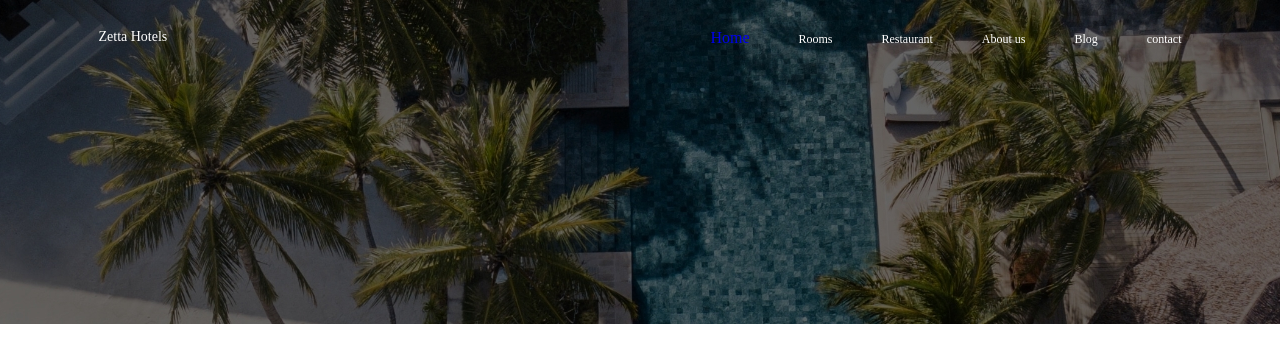
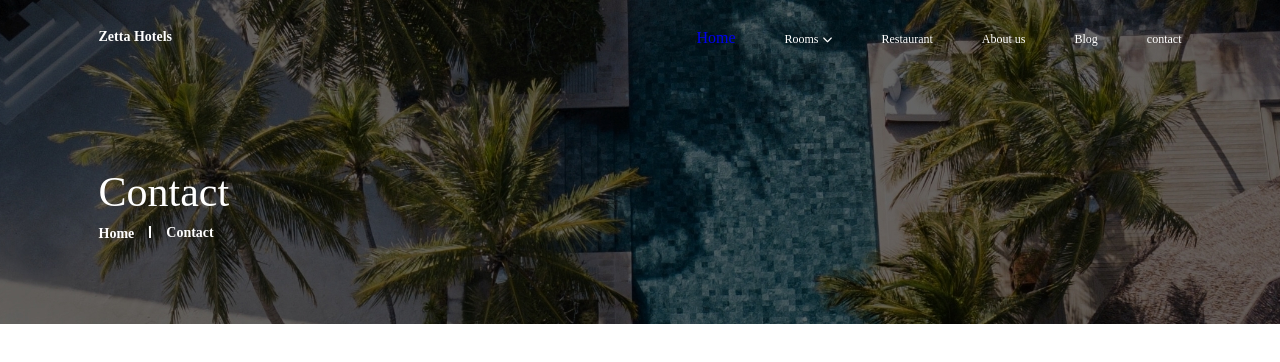
Before and after one commit to LikaChikhladze/lesson-10, a plain HTML site: page index.html in a window 1280 px wide. Drawn offline with Linux system fonts and the light colour scheme.

Commit message:
finished header

```diff
--- a/css/style.css
+++ b/css/style.css
@@ -12,7 +12,7 @@
   background-repeat: no-repeat;
   background-size: cover;
   background-position: center;
-  position: relative;
+  /* position: relative; */
   color: white;
 }
 .conteiner {
@@ -23,16 +23,23 @@
 .header-wrap {
   justify-content: space-between;
   padding: 30px 0;
+  /* border-color: wheat;
+  border-width: 2px;
+  border-style: solid; */
+  flex-wrap: wrap;
 }
-.nav-li {
+/* .nav-li {
   margin-right: 49px;
-}
-.nav-li:last-child {
-  margin-right: 0;
+} */
+.nav-li:not(.last-li) {
+  margin-right: 49px;
 }
 .fa-bars {
   margin-left: 25px;
   display: none;
+}
+.fa-chevron-down {
+  font-size: 10px;
 }
 .li-a {
   font-size: 12px;
@@ -43,5 +50,30 @@
 }
 .header-wrap h4 {
   font-size: 14px;
+  font-weight: bold;
+}
+
+.nav-ul {
+  flex-wrap: wrap;
+}
+.home-contact  {
+  margin-top: 13px;
+  font-size: 14px;
+  font-weight: bold;
+}
+.header-contact {
+  padding-top: 95px;
+}
+.header-contact h2 {
+  font-size: 42px;
+}
+.home-contact-p::after {
+  content: ' ';
+  background-color: white;
+  width: 2px;
+  height: 12px;
+  display: inline-block;
+  margin-left: 15px;
+  margin-right: 15px;
 }
 /* 1st section finished */
--- a/index.html
+++ b/index.html
@@ -15,7 +15,7 @@
   <body>
     <section>
       <div class="bg-image">
-        <div class="conteiner header-wrap flex">
+        <header class="conteiner header-wrap flex">
           <h4>Zetta Hotels</h4>
           <div class="header">
             <nav class="navigation flex">
@@ -25,14 +25,24 @@
                 </li>
                 <li class="nav-li">
                   <a href="#" class="li-a">Rooms</a>
+                  <i class="fa-solid fa-chevron-down"></i>
                 </li>
                 <li class="nav-li"><a href="#" class="li-a">Restaurant</a></li>
                 <li class="nav-li"><a href="#" class="li-a">About us</a></li>
                 <li class="nav-li"><a href="#" class="li-a">Blog</a></li>
-                <li class="nav-li"><a href="#" class="li-a">contact</a></li>
+                <li class="nav-li last-li">
+                  <a href="#" class="li-a">contact</a>
+                </li>
               </ul>
               <i class="fa-solid fa-bars"></i>
             </nav>
+          </div>
+        </header>
+        <div class="conteiner header-contact">
+          <h2>Contact</h2>
+          <div class="home-contact flex">
+            <p class="home-contact-p">Home</p>
+            <p>Contact</p>
           </div>
         </div>
       </div>
```
